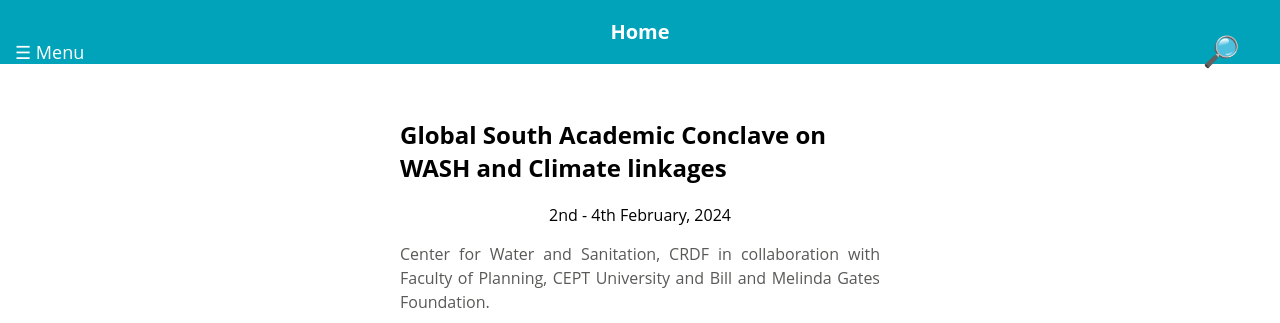
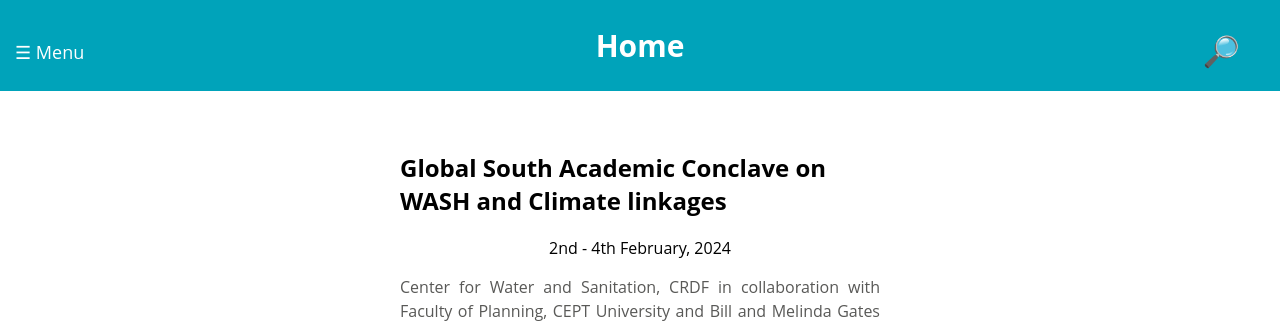
Before and after one commit to Givs01/GSAC, a plain HTML site: page home.html in a window 1280 px wide. Shown: the top 323 px of the page. Drawn offline with Linux system fonts and the light colour scheme.

Commit message:
Update styles.css

```diff
--- a/styles.css
+++ b/styles.css
@@ -25,8 +25,8 @@
             color: #fff;
             padding: 5px;
             text-align: center;
-			font-size: 10px;
-			margin-bottom: 4px;
+			font-size: 15px;
+			margin-bottom: 10px;
         }
 
 		footer {
```
